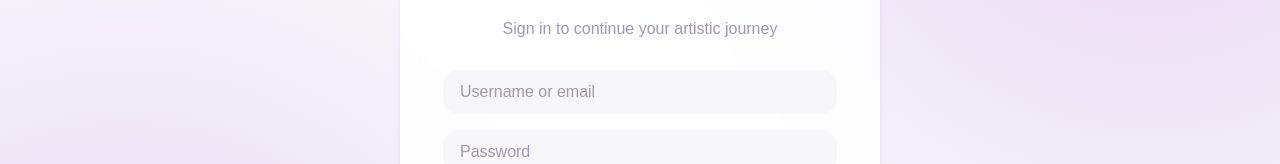
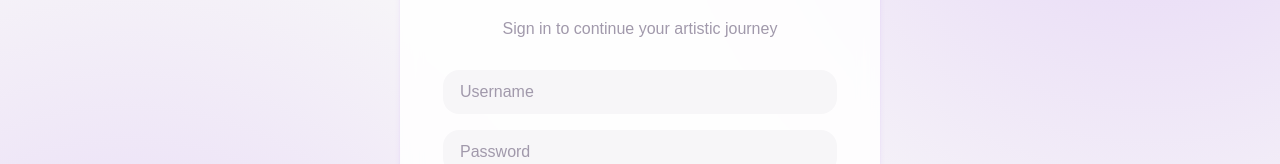
Before and after one commit to 0Emperor/01blog-SeriousVersion, an Angular app in the folder 01-Blog-frontend/: page /login in a window 1280 px wide. Shown: the part 275-439 px from the top of the page. Built offline with nearby package versions, Linux system fonts and the light colour scheme.

Commit message:
design improvements

```diff
--- a/01-Blog-frontend/src/app/component/bar/bar.scss
+++ b/01-Blog-frontend/src/app/component/bar/bar.scss
@@ -65,23 +65,33 @@ $font-family: 'Spline Sans', sans-serif;
             color: $text-light;
             font-family: $font-family;
             font-weight: 500;
-            font-size: 0.9375rem;
+            font-size: 1.2rem;
             cursor: pointer;
             transition: all 0.2s ease;
             text-align: left;
             width: 100%;
-
+            transition: transform 0.25s ease, box-shadow 0.25s ease;
             .material-icons {
                 font-size: 20px;
             }
 
             &:hover {
-                background-color: $background-light;
+                // background-color: $background-light;
+                transform: scale(1.05); // grow slightly
             }
 
             &.active {
-                background-color: $background-light;
-                color: $primary;
+                // background-color: $background-light;
+                // color: $primary;
+
+                size: 2;
+                .material-icons{
+                    color: $primary;
+                }
+                .label{
+                    color: $primary;
+
+                }
             }
         }
     }
@@ -95,12 +105,12 @@ $font-family: 'Spline Sans', sans-serif;
         gap: 1rem;
         display: flex;
         flex-direction: column;
-        margin-bottom: 1rem;
+        padding: 1rem;
         .logout .material-icons {
-            color: rgb(219, 12, 12);
+            color: rgb(255, 255, 255);
           }
           .create-post .material-icons {
-            color: rgb(30, 206, 14);
+            color: rgb(255, 255, 255);
           }
         .create-post,
         .logout {
@@ -112,8 +122,7 @@ $font-family: 'Spline Sans', sans-serif;
             padding: 0.75rem 1rem;
             border-radius: 0.5rem;
             border: none;
-            background-color: $primary;
-            color: white;
+            background: linear-gradient(90deg, #8b5cf6, #ec4899);             color: white;
             font-family: $font-family;
             font-weight: 600;
             font-size: 0.9375rem;
@@ -133,18 +142,15 @@ $font-family: 'Spline Sans', sans-serif;
 
 }
 
-// Dark Theme
 :host-context(.dark-theme) .container {
-
-
     .user-profile {
         .user-info {
             .name {
-                color: $text-dark;
+                color: $muted-dark;
             }
 
             .username {
-                color: $muted-dark;
+                color: $text-dark;
             }
         }
     }
--- a/01-Blog-frontend/src/app/component/login/login.html
+++ b/01-Blog-frontend/src/app/component/login/login.html
@@ -5,25 +5,12 @@
 
     <form (ngSubmit)="login()" class="login-form">
       <div class="form-group">
-        <input
-          type="text"
-          placeholder="Username or email"
-          [(ngModel)]="username"
-          name="username"
-          required
-          class="input-field"
-        />
+        <input type="text" placeholder="Username" [(ngModel)]="username" name="username" required class="input-field" />
       </div>
 
       <div class="form-group">
-        <input
-          type="password"
-          placeholder="Password"
-          [(ngModel)]="password"
-          name="password"
-          required
-          class="input-field"
-        />
+        <input type="password" placeholder="Password" [(ngModel)]="password" name="password" required
+          class="input-field" />
       </div>
 
       <div class="forgot-password">
--- a/01-Blog-frontend/src/app/component/register/register.html
+++ b/01-Blog-frontend/src/app/component/register/register.html
@@ -5,7 +5,7 @@
 
     <form (ngSubmit)="register()" class="register-form">
       <div class="form-group">
-        <input type="text" placeholder="Username or email" [(ngModel)]="username" name="username" required
+        <input type="text" placeholder="Username" [(ngModel)]="username" name="username" required
           class="input-field" />
       </div>
 
```
